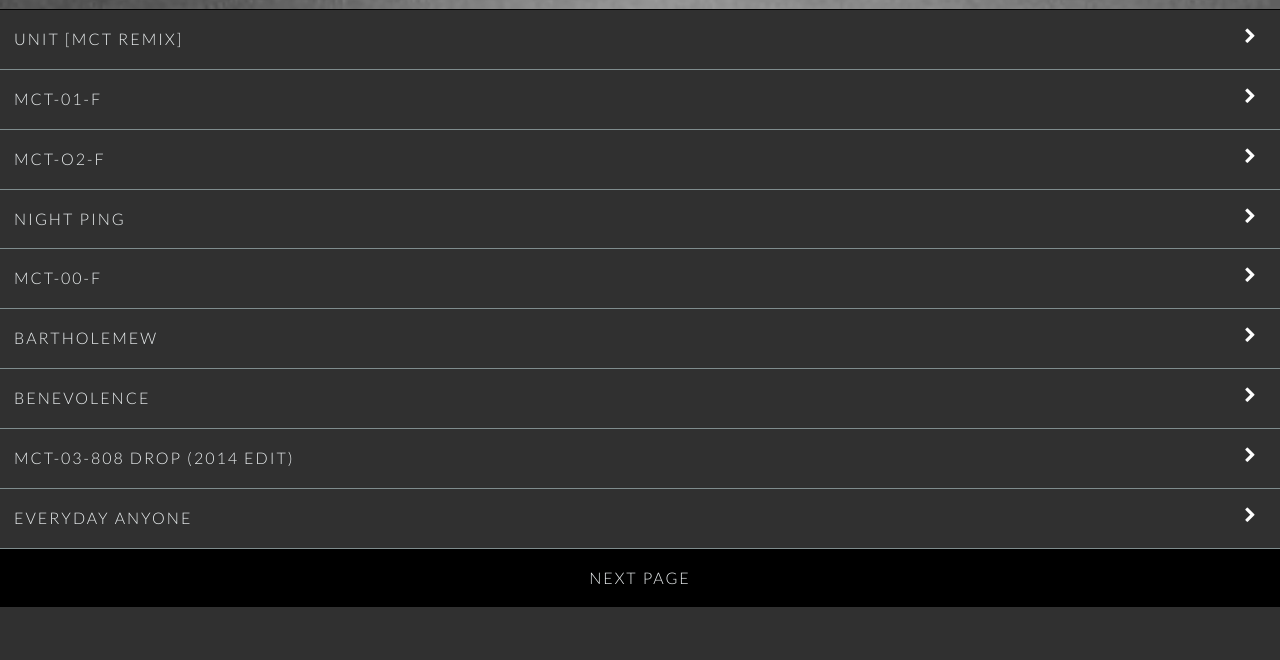
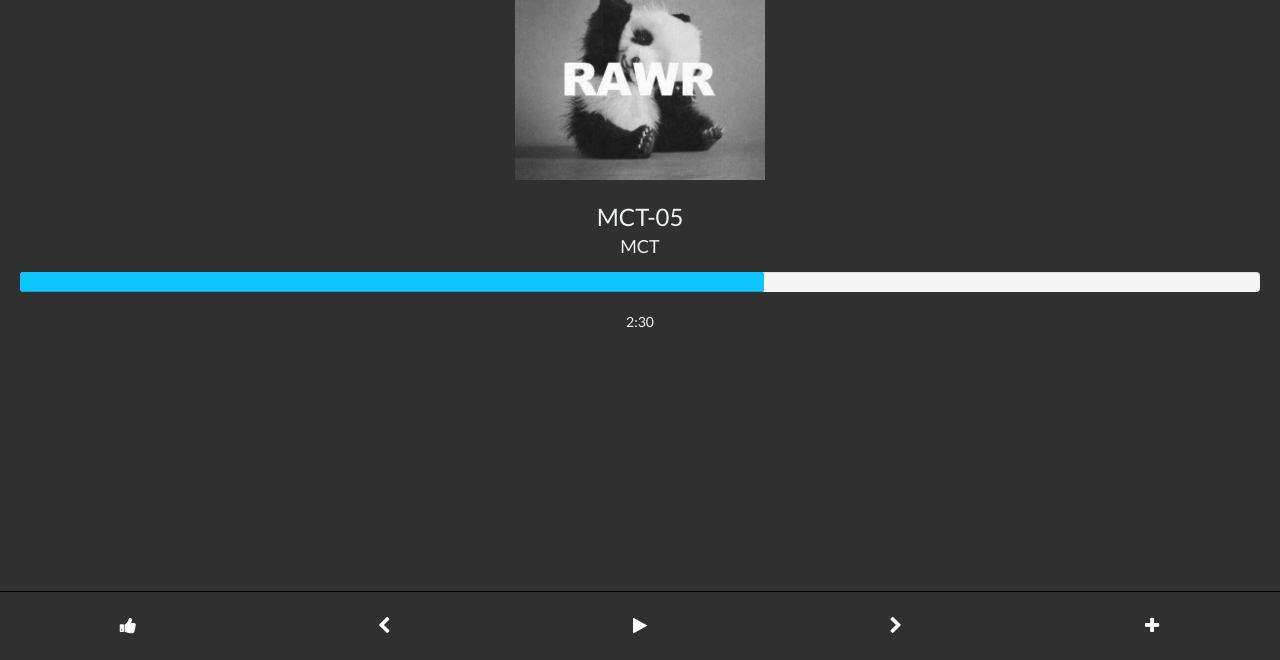
Before and after one commit to tenji240/AT-Mobile, a plain HTML site: page player.html in a window 1280 px wide. Shown: the part 140-800 px from the top of the page. Drawn offline with Linux system fonts and the light colour scheme.

Commit message:
updated player page and styles

```diff
--- a/player.html
+++ b/player.html
@@ -45,70 +45,102 @@
       </div><!-- /.container-fluid -->
     </nav>
 
-    <div class="row-fluid welcome profile-header">
-      <h2>MCT - ALBUMS</h2>
+    <div class="row-fluid player">
+      <div class="album-art">
+        <img class="a-art" src="img/avatar.jpg" alt="AT-RADIO">
+      </div>
+      <div class="album-text">
+        <div class="song-name">MCT-05</div>
+        <div class="song-artist">MCT</div>
+        <div class="song-duration">
+          <div class="progress">
+            <div class="progress-bar" role="progressbar" aria-valuenow="60" aria-valuemin="0" aria-valuemax="100" style="width: 60%;"></div>
+          </div>
+          2:30
+        </div>
+      </div>
+      <div class="btn-group btn-group-justified player-controls" role="group">
+        <button type="button" class="btn btn-secondary like">
+          <i class="fa fa-thumbs-up"></i>
+        </button>
+        <button type="button" class="btn btn-secondary previous">
+          <i class="fa fa-chevron-left"></i>
+        </button>
+        <button type="button" class="btn btn-secondary play">
+          <i class="fa fa-play"></i>
+        </button>
+        <button type="button" class="btn btn-secondary skip">
+          <i class="fa fa-chevron-right"></i>
+        </button>
+        <button type="button" class="btn btn-secondary plus" data-toggle="modal" data-target="#addToAlbum">
+          <i class="fa fa-plus"></i>
+        </button>
+      </div>
     </div>
 
-    <div class="profile-albums">
+    <!-- Modal -->
+    <div class="modal fade" id="addToAlbum" tabindex="-1" role="dialog" aria-labelledby="addToAlbum">
+      <div class="modal-dialog" role="document">
+        <div class="modal-content">
+          <div class="modal-header">
+            <button type="button" class="close" data-dismiss="modal" aria-label="Close"><span aria-hidden="true">&times;</span></button>
+            <h4 class="modal-title" id="myModalLabel">Add to Album</h4>
+          </div>
+          <div class="modal-body">
+            <ul class="media-list">
+              <li class="media">
+                <div class="media-left media-middle">
                   <a href="#">
-        <div class="row-fluid action">
-            <span>UNIT [MCT Remix]</span>
-            <i class="fa fa-chevron-right"></i>
+                    <img class="media-object" src="img/cover.jpg" alt="tmp">
+                  </a>
                 </div>
+                <div class="media-body">
+                  12 Tracks - 13 Likes - 1 Comment
+                  <button class="btn btn-info">Add to That New New</button>
+                </div>
+              </li>
+              <li class="media">
+                <div class="media-left media-middle">
+                  <a href="#">
+                    <img class="media-object" src="img/cover.jpg" alt="tmp">
                   </a>
+                </div>
+                <div class="media-body">
+                  12 Tracks - 13 Likes - 1 Comment
+                  <button class="btn btn-info">Add to That New New</button>
+                </div>
+              </li>
+              <li class="media">
+                <div class="media-left media-middle">
                   <a href="#">
-        <div class="row-fluid action">
-            MCT-01-F
-            <i class="fa fa-chevron-right"></i>
+                    <img class="media-object" src="img/cover.jpg" alt="tmp">
+                  </a>
                 </div>
+                <div class="media-body">
+                  12 Tracks - 13 Likes - 1 Comment
+                  <button class="btn btn-info">Add to That New New</button>
+                </div>
+              </li>
+              <li class="media">
+                <div class="media-left media-middle">
+                  <a href="#">
+                    <img class="media-object" src="img/cover.jpg" alt="tmp">
                   </a>
-      <a href="#">
-        <div class="row-fluid action">
-            MCT-O2-F
-            <i class="fa fa-chevron-right"></i>
                 </div>
-      </a>
-      <a href="#">
-        <div class="row-fluid action">
-            Night Ping
-            <i class="fa fa-chevron-right"></i>
+                <div class="media-body">
+                  12 Tracks - 13 Likes - 1 Comment
+                  <button class="btn btn-info">Add to That New New</button>
                 </div>
-      </a>
-      <a href="#">
-        <div class="row-fluid action">
-            MCT-00-F
-            <i class="fa fa-chevron-right"></i>
+              </li>
+            </ul>
+
           </div>
-      </a>
-      <a href="#">
-        <div class="row-fluid action">
-            Bartholemew
-            <i class="fa fa-chevron-right"></i>
+          <div class="modal-footer">
+            <button type="button" class="btn btn-default" data-dismiss="modal">Close</button>
+            <button type="button" class="btn btn-primary">Save changes</button>
           </div>
-      </a>
-      <a href="#">
-        <div class="row-fluid action">
-            Benevolence
-            <i class="fa fa-chevron-right"></i>
         </div>
-      </a>
-      <a href="#">
-        <div class="row-fluid action">
-            MCT-03-808 Drop (2014 Edit)
-            <i class="fa fa-chevron-right"></i>
       </div>
-      </a>
-      <a href="#">
-        <div class="row-fluid action">
-            Everyday Anyone
-            <i class="fa fa-chevron-right"></i>
-        </div>
-      </a>
-      <a href="#">
-        <div class="row-fluid action next-page">
-            Next Page
-        </div>
-      </a>
     </div>
 
     <script src="js/jquery-2.1.4.min.js"></script>
--- a/styles/app/application.less
+++ b/styles/app/application.less
@@ -241,3 +241,95 @@ a {
 
 
 //Albums
+
+//Player
+.player{
+  width: 100%;
+  height: 100%;
+  margin: 0;
+  padding: 0;
+  margin-top: 70px;
+}
+
+.album-art {
+  width: 100%;
+  margin: 0 auto;
+  text-align: center;
+  .a-art {
+    margin: auto;
+    max-width: 250px;
+    height: auto;
+    text-align: center;
+  }
+}
+
+.album-text{
+  margin: auto;
+  padding: 20px;
+  text-align: center;
+  color: @white;
+}
+
+.song-name { font-size: 24px; }
+.song-artist {font-size: 18px; }
+.song-duration {
+  margin-top: 12px;
+  .progress-bar{
+    border-radius: 2px;
+    background-color: @at-blue;
+  }
+}
+
+.player-controls{
+  position: absolute;
+  bottom: 0;
+  width: 100%;
+  border-top: 1px solid @black;
+  margin: 0;
+  .btn {
+    border-radius: 1px;
+    margin: 0;
+    width: 20%;
+    padding-top: 20px;
+    padding-bottom: 20px;
+    font-size: 18px;
+  }
+}
+
+//override
+.btn-group .btn+.btn{
+  margin-left: 0;
+}
+
+
+.previous,
+.play,
+.skip {
+  background-color: inherit;
+  -webkit-transition: background 0.25s;
+  transition: background 0.25s;
+  &:hover,
+  &:active {
+    background-color: @at-blue;
+  }
+}
+
+.like,
+.plus {
+  background-color: inherit;
+  &:hover,
+  &:active {
+    background-color: @green;
+  }
+}
+
+.media-object{
+  width: 60px;
+  height: 60px;
+}
+
+.media-body {
+  button {
+    margin-top: 8px;
+  }
+}
```
Also changed, not shown: styles/app.css. Lines whose indentation alone changed are shown as unchanged.
